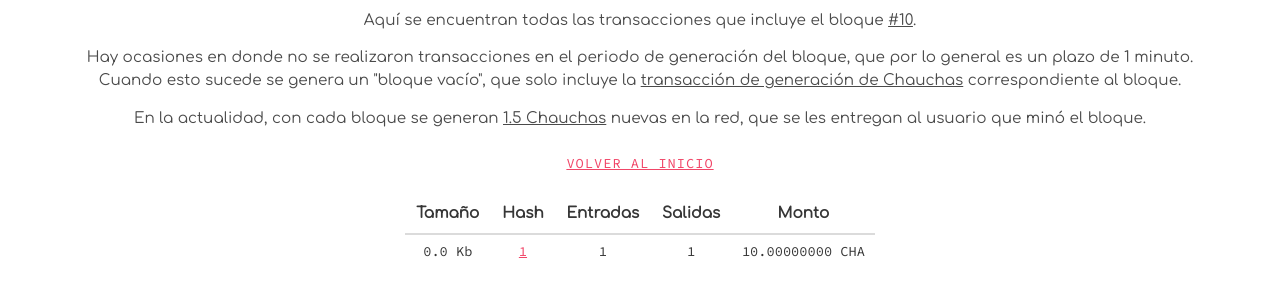
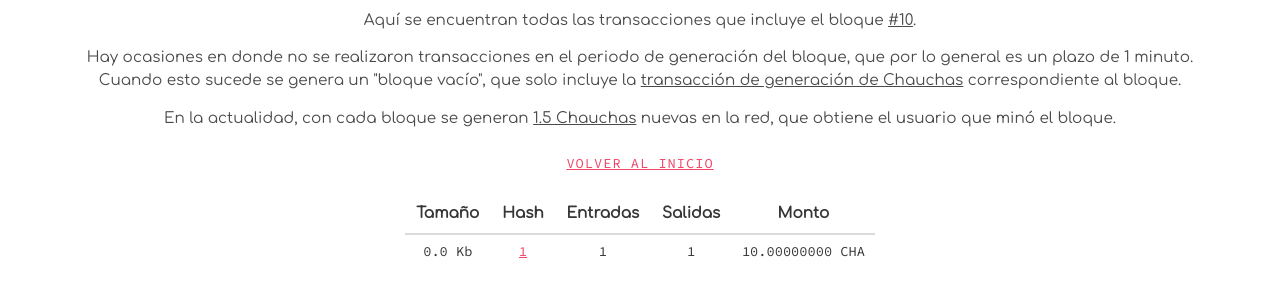
Before and after one commit to proyecto-chaucha/chinchilla, a Flask app: page /block/1 in a window 1280 px wide. Shown: the part 169-469 px from the top of the page. Run offline with Flask 2, Linux system fonts and the light colour scheme; a database or web service that is not in the repository returns one stand-in record (values such as "Sample title"); some libraries are stand-ins or nearby versions.

Commit message:
mas cambios de formato

```diff
--- a/chinchilla/templates/base.html
+++ b/chinchilla/templates/base.html
@@ -30,7 +30,7 @@
 			<div class="level-left">
 				<div>
 					<h1 class="title">
-						<a href="https://github.com/proyecto-chaucha/chinchilla" class="has-text-danger" target="_blank">
+						<a href="{{ url_for('home') }}" class="has-text-danger" target="_blank">
 						Chinchilla
 						</a>
 					</h1>
--- a/chinchilla/templates/block.html
+++ b/chinchilla/templates/block.html
@@ -5,7 +5,7 @@
 	<h1>¿Qué es esto?</h1>
 	<p>Aquí se encuentran todas las transacciones que incluye el bloque <u>#{{ height }}</u>.</p>
 	<p>Hay ocasiones en donde no se realizaron transacciones en el periodo de generación del bloque, que por lo general es un plazo de 1 minuto. Cuando esto sucede se genera un "bloque vacío", que solo incluye la <u>transacción de generación de Chauchas</u> correspondiente al bloque.</p>
-	<p>En la actualidad, con cada bloque se generan <u>1.5 Chauchas</u> nuevas en la red, que se les entregan al usuario que minó el bloque.</p>
+	<p>En la actualidad, con cada bloque se generan <u>1.5 Chauchas</u> nuevas en la red, que obtiene el usuario que minó el bloque.</p>
 </div>
 
 <div class="has-text-centered">
```
